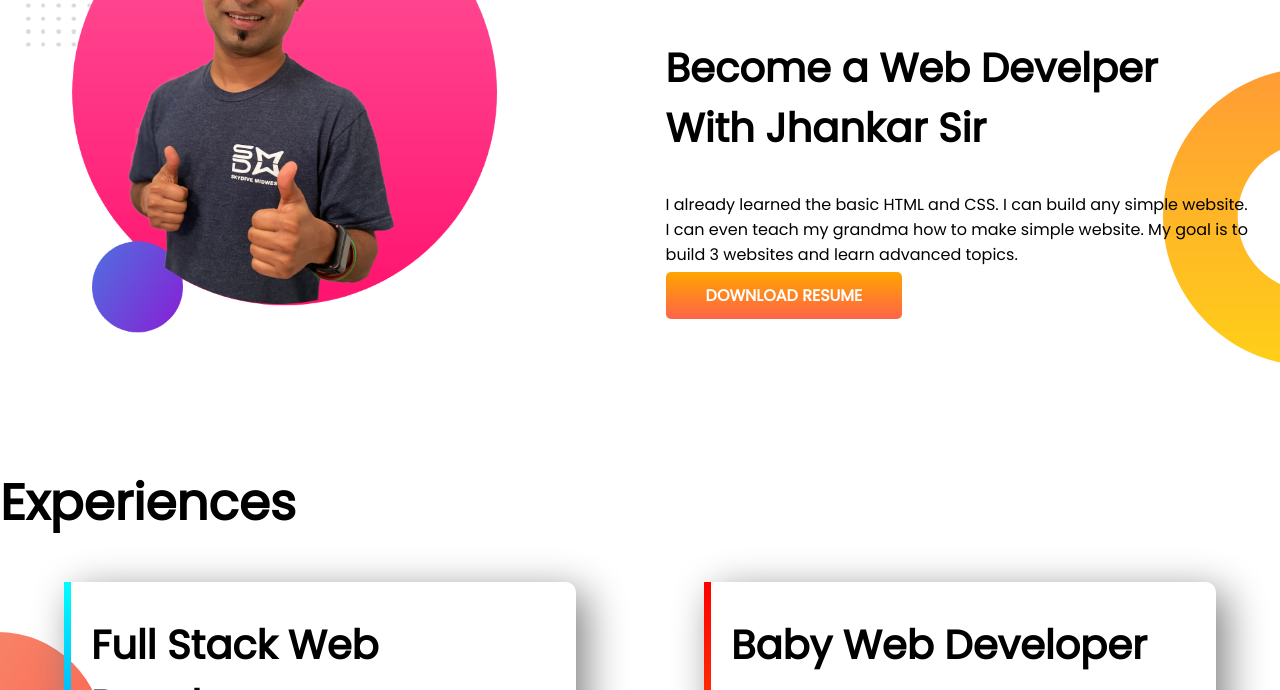
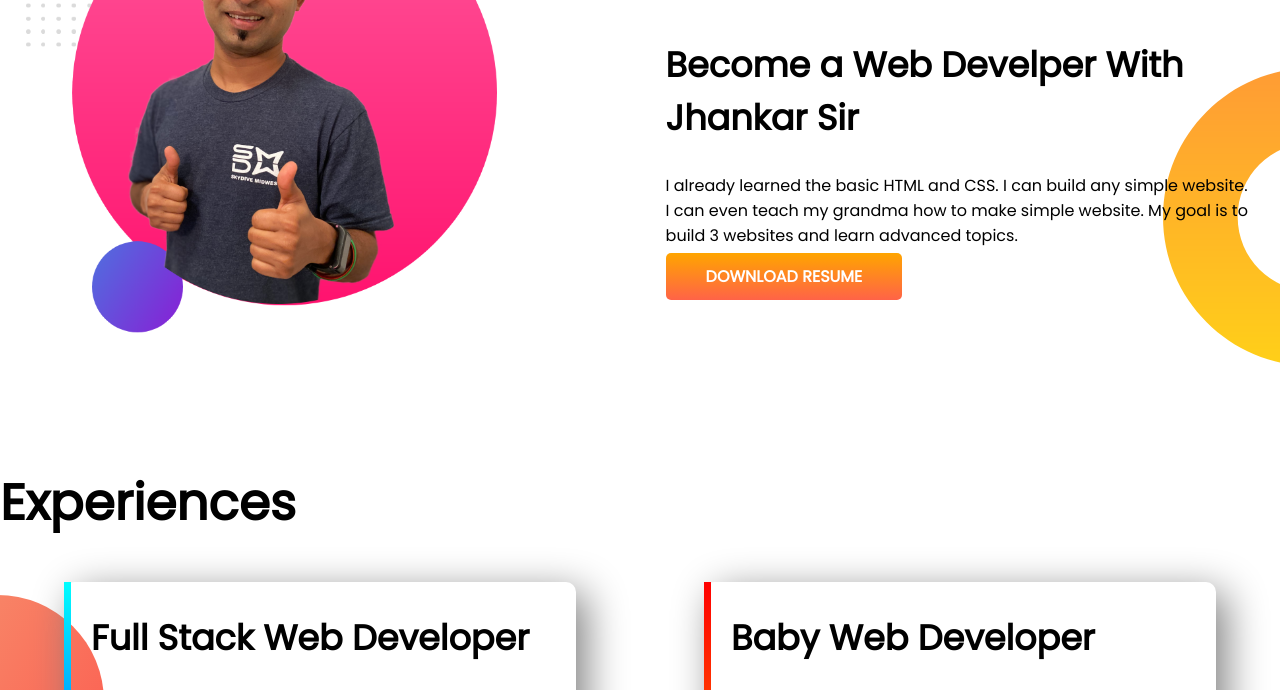
Before and after one commit to jahid4striver/developer-protfolio, a plain HTML site: page index.html in a window 1280 px wide. Shown: the part 771-1461 px from the top of the page. Drawn offline with Linux system fonts and the light colour scheme.

Commit message:
Just Little

```diff
--- a/index.html
+++ b/index.html
@@ -23,7 +23,7 @@
                 Development
                 Hero Inshallah.
             </p>
-            <a class="link-button" href="https://www.linkedin.com/company/programminghero/" target="_blank">HIRE ME</a>
+            <a class="link-button" href="https://github.com/jahid4striver" target="_blank">HIRE ME</a>
         </div>
         <div class="half-width"><img src="images/jahid-1.png" alt=""></div>
     </section>
@@ -37,7 +37,7 @@
             <h2>Become a Web Develper With Jhankar Sir</h2>
             <p>I already learned the basic HTML and CSS. I can build any simple website. I can even teach my grandma how
                 to make simple website. My goal is to build 3 websites and learn advanced topics.</p>
-            <a class="link-button" href="">DOWNLOAD RESUME</a>
+            <a class="link-button" href="https://github.com/jahid4striver">DOWNLOAD RESUME</a>
         </div>
 
     </section>
--- a/style.css
+++ b/style.css
@@ -6,7 +6,7 @@ h1{
     font-size: 50px;
 }
 h2{
-    font-size: 40px;
+    font-size: 35px;
 }
 .orange-color{
     color: orange;
```
